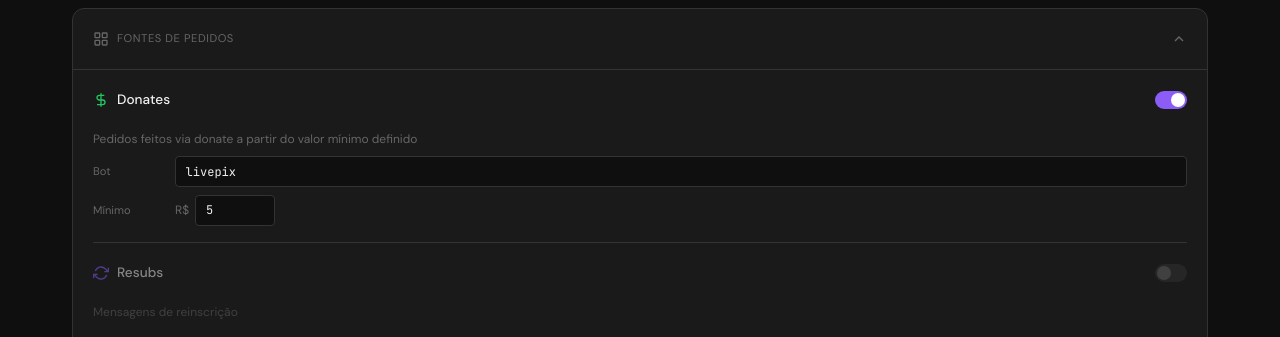
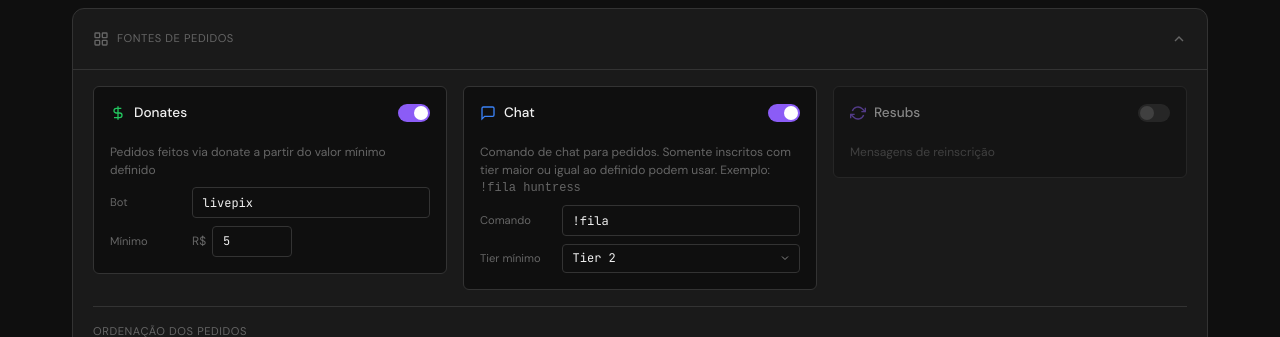
Before and after one commit to macecchi/dbd-utils, a React (Vite) app: page / in a window 1280 px wide. Shown: the part 463-800 px from the top of the page. Built offline with nearby package versions, Linux system fonts and the light colour scheme; no server answers.

Commit message:
ui: 3-column layout for sources panel

```diff
--- a/src/components/SourcesPanel.tsx
+++ b/src/components/SourcesPanel.tsx
@@ -179,7 +179,7 @@ export function SourcesPanel() {
 
       <div className="sources-panel-body">
         <div className="source-sections">
-          {(['donation', 'resub', 'chat'] as SourceType[]).map(renderSourceSection)}
+          {(['donation', 'chat', 'resub'] as SourceType[]).map(renderSourceSection)}
         </div>
 
         <div className={`priority-section${sortMode === 'fifo' ? ' disabled' : ''}`}>
--- a/src/styles/sources-panel.css
+++ b/src/styles/sources-panel.css
@@ -57,17 +57,18 @@
 
 /* Source Sections */
 .source-sections {
-  display: flex;
-  flex-direction: column;
+  display: grid;
+  grid-template-columns: repeat(3, 1fr);
+  gap: var(--space-lg);
+  align-items: start;
+  margin-top: var(--space-lg);
 }
 
 .source-section {
-  padding: var(--space-xl) 0 var(--space-lg);
-  border-bottom: 1px solid var(--border);
-}
-
-.source-section:last-child {
-  border-bottom: none;
+  padding: var(--space-lg);
+  background: var(--bg);
+  border-radius: var(--radius-md);
+  border: 1px solid var(--border);
 }
 
 .source-section.disabled {
```
